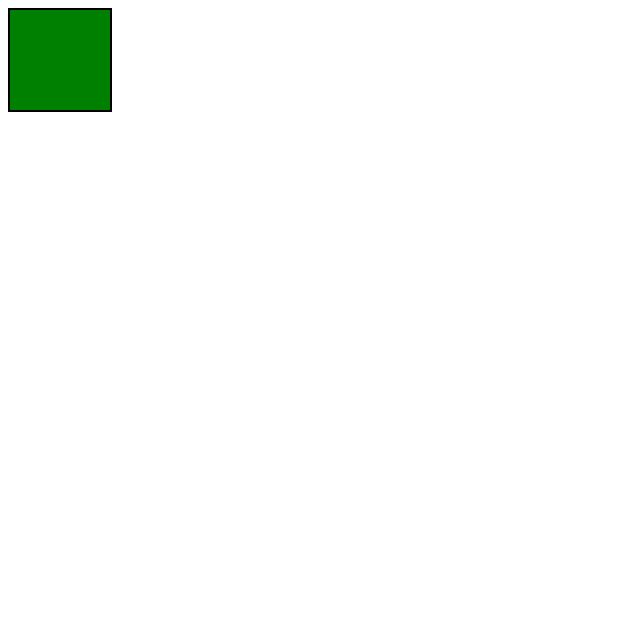
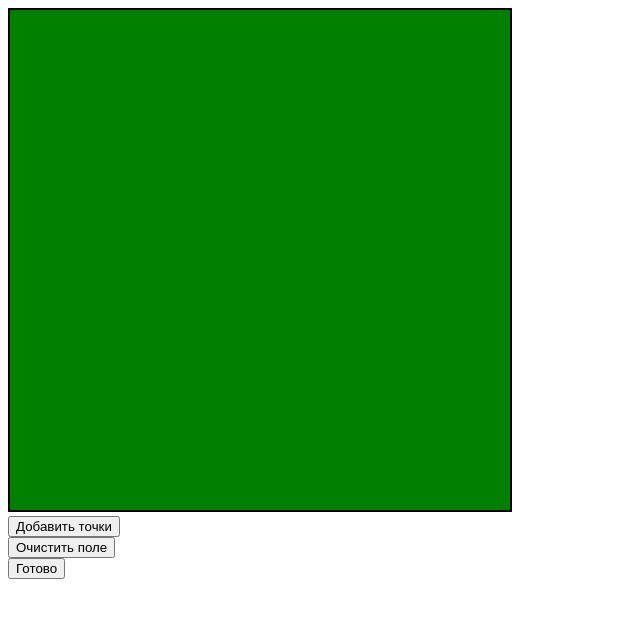
Before and after one commit to Vattghern1/webproject, a plain HTML site: page Task 2 Ants algorithm/Ants algorithm.html in a window 1280 px wide. Shown: the whole page, without its empty margins (0-640 px from the left). Drawn offline with Linux system fonts and the light colour scheme.

Commit message:
Start changes

```diff
--- a/Task 2 Ants algorithm/Ants algorithm.css
+++ b/Task 2 Ants algorithm/Ants algorithm.css
@@ -1,5 +1,35 @@
-.canvas {
-    position: absolute;
-    top: -100px;
-    left: -100px;
+.button1 {
+    background-color: white;
+    width: 240px;
+    margin: 10px;
+    border: 1px solid black;
+    color: yellow;
+    padding: 10px 30px;
+    text-align: center;
+    display: inline-block;
+    font-size: 16px;
 }
+
+.button2 {
+    background-color: white;
+    width: 240px;
+    margin: 10px;
+    border: 1px solid black;
+    color: yellow;
+    padding: 10px 30px;
+    text-align: center;
+    display: inline-block;
+    font-size: 16px;
+}
+
+.button3 {
+    background-color: white;
+    width: 240px;
+    margin: 10px;
+    border: 1px solid black;
+    color: yellow;
+    padding: 10px 30px;
+    text-align: center;
+    display: inline-block;
+    font-size: 16px;
+}
--- a/Task 2 Ants algorithm/Ants algorithm.html
+++ b/Task 2 Ants algorithm/Ants algorithm.html
@@ -3,16 +3,28 @@
 <head>
     <meta charset="UTF-8">
     <title>Ants algorithm</title>
+    <link rel="style" href="Ants%20algorithm.css">
 
 </head>
 <body>
-    <canvas id = "fieldForPoints" width = "100" height = "100" style = "border:2px solid black">Canvas</canvas>
+    <canvas id = "fieldForPoints" width = "500" height = "500" style = "border:2px solid black">Canvas</canvas>
     <script>
         var canvas = document.getElementById("fieldForPoints");
         var context = canvas.getContext('2d');
         context.fillStyle = "green";
         context.fillRect(0, 0, canvas.width, canvas.height);
     </script>
+    <div class="button1">
+        <button >Добавить точки</button>
+    </div>
+
+    <div class="button2">
+        <button >Очистить поле</button>
+    </div>
+
+    <div class="button3">
+        <button >Готово</button>
+    </div>
 
 </body>
 </html>
```
